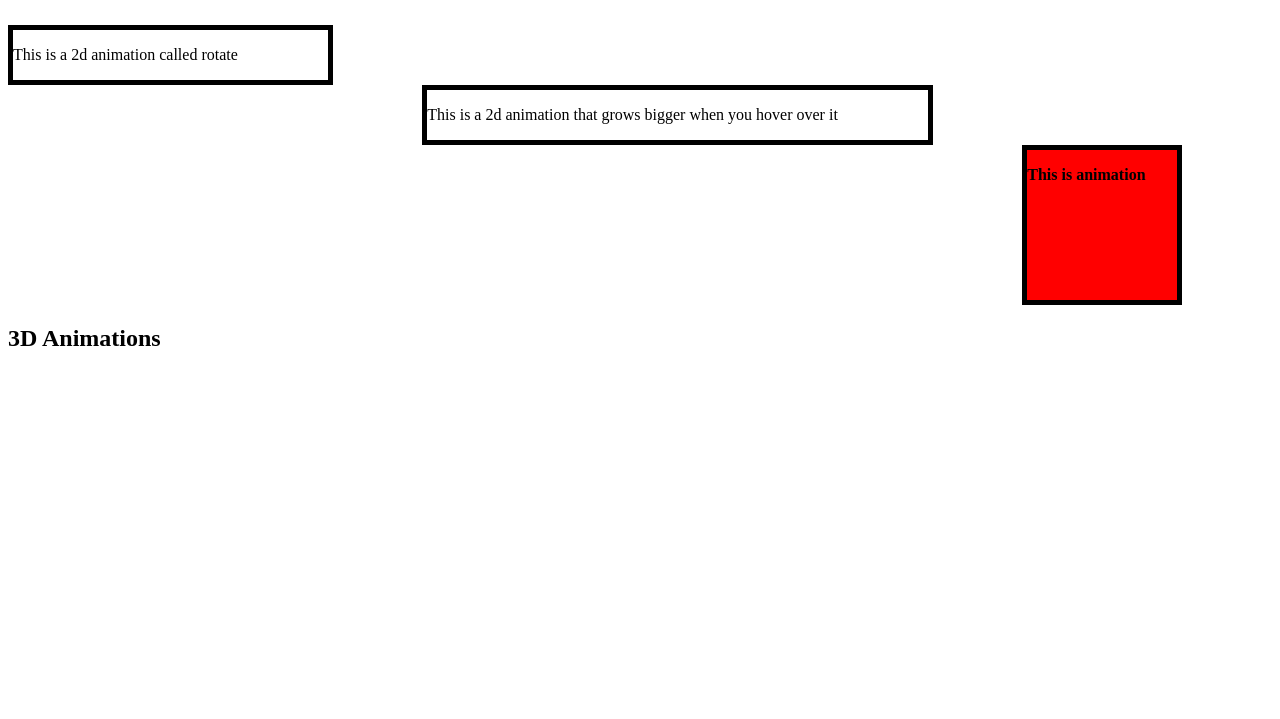
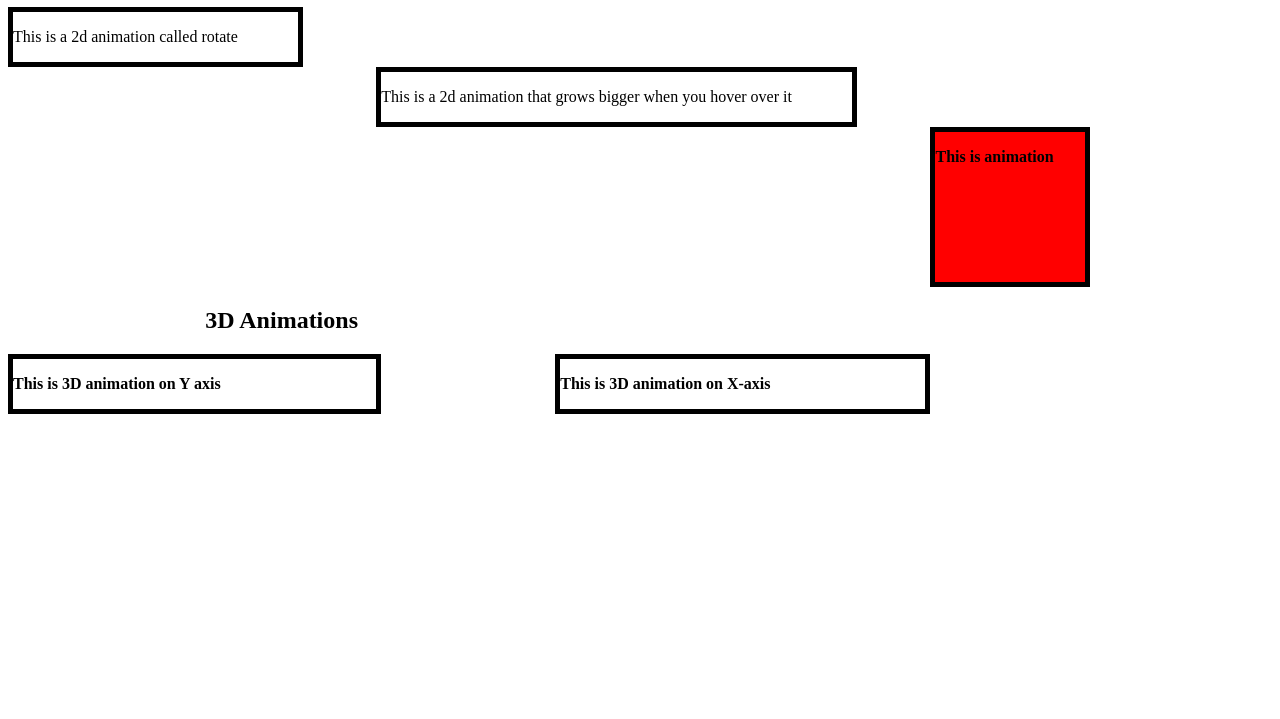
Before and after one commit to AJWood515/AdvCSS, a plain HTML site: page Animations.html in a window 1280 px wide. Shown: the part 81-800 px from the top of the page. Drawn offline with Linux system fonts and the light colour scheme.

Commit message:
Animations

```diff
--- a/Animations.html
+++ b/Animations.html
@@ -23,7 +23,13 @@
   </div>
   <br/>
   <section>
-    <h2> 3D Animations<h2>
+    <h2> 3D Animations</h2>
+      <div class="animationOne">
+        <p><b>This is 3D animation on Y axis</p></b>
+      </div>
+      <div id="animationTwo">
+        <p><b>This is 3D animation on X-axis</b></p>
+      </div>
 
 
   </section>
--- a/sass/animations.scss
+++ b/sass/animations.scss
@@ -11,7 +11,7 @@ header{
 
 body{
   display: grid;
-  grid-template-columns: repeat(5, auto);
+  grid-template-columns: repeat(7, auto);
   grid-template-rows: repeat(9, auto);
 }
 #transform{
@@ -24,6 +24,7 @@ body{
   ms-transform: rotate(45deg);
     -webkit-transform: rotate(-45deg);
     transform: rotate(-45deg);
+    background-color: tan;
 }
 #transition{
   border: $border;
@@ -44,4 +45,52 @@ body{
 section{
 grid-column: 1 / 5;
 grid-row: 7 / 9;
+display: grid;
+grid-template-columns: 3;
+grid-template-rows: 3;
 }
+section h2{
+  grid-column: 1 / 3;
+  grid-row: 1;
+  justify-self: center;
+}
+.animationOne{
+  border: $border;
+  grid-column: 1;
+  grid-row: 2 /3 stretch;
+
+}
+.animationOne:hover{
+  transform: rotateY(40deg);
+  animation: animationOne 2s infinite;
+  animation-direction: alternate;
+  background-color: #831a4a;
+}
+@keyframes animationOne {
+  0% {
+    transform: rotateY(0);
+  }
+  100% {
+    transform: rotateY(70deg);
+  }
+}
+#animationTwo{
+  border: $border;
+  grid-column: 3;
+  grid-row: 3;
+
+}
+#animationTwo:hover {
+  transform: rotateX(180deg);
+  animation: animationTwo 2s infinite;
+  animation-direction: alternate;
+  background-color: #831a4a;
+}
+@keyframes animationTwo {
+  0% {
+    transform: rotateX(0);
+  }
+  100% {
+    transform: rotateX(180deg);
+  }
+}
```
Also changed, not shown: sass/animation.css, 1 other file.
